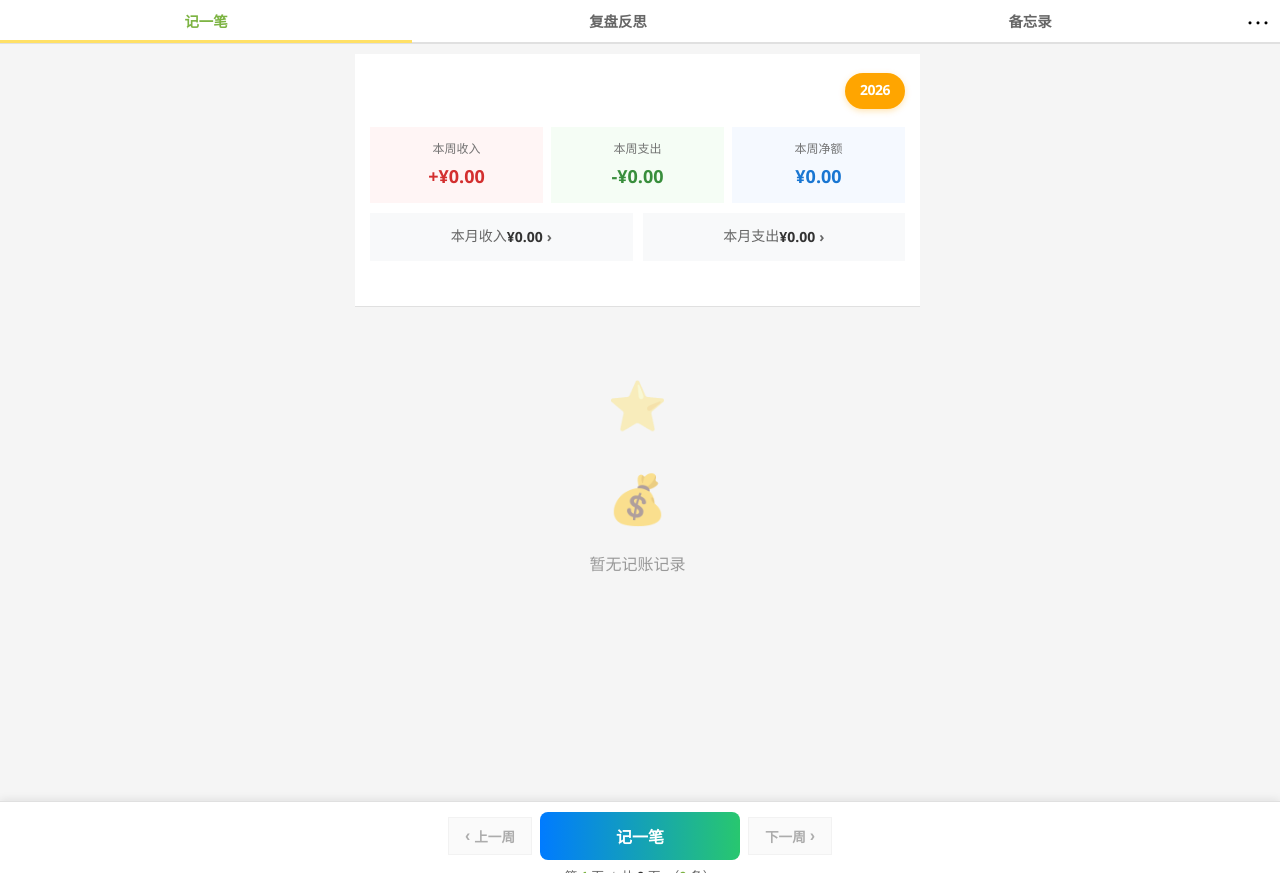
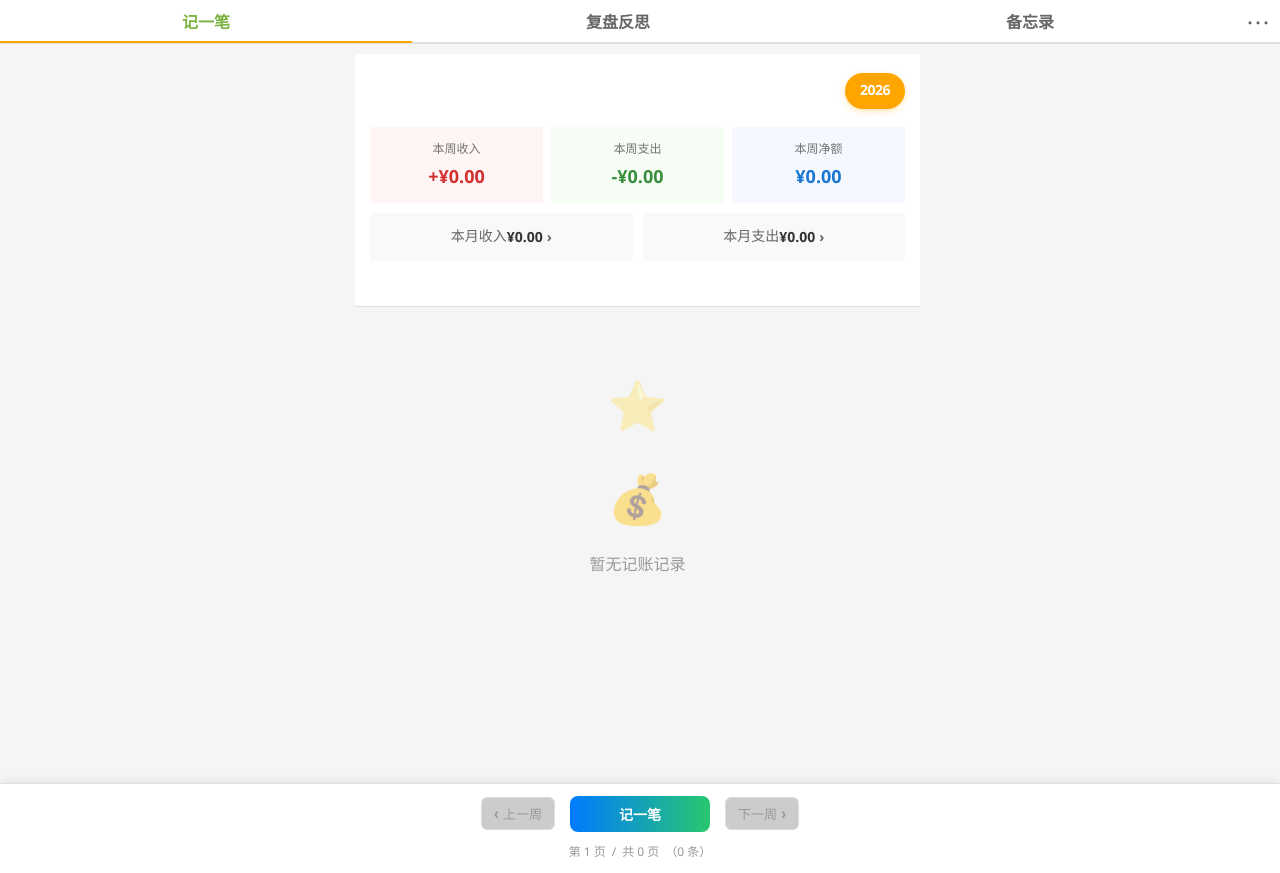
Before and after one commit to Meraki-yi/Memo-System, a FastAPI app: page /app in a window 1280 px wide. Run offline with FastAPI, Linux system fonts and the light colour scheme; the visitor is signed in with stand-in values (Sample User, id 1); data that the repository does not hold is empty; parts of the project's set-up code (start-up, migrations or seed data) failed here and were passed over.

Commit message:
css v6.2

```diff
--- a/frontend/static/css/style.css
+++ b/frontend/static/css/style.css
@@ -269,6 +269,7 @@ body {
     transition: var(--transition);
     font-size: 1.5rem;
     padding: 0;
+    color: #666666;
 }
 
 .more-btn:hover {
@@ -364,12 +365,12 @@ body {
     background: none;
     border: none;
     padding: 0;
-    font-size: 0.9rem;
-    font-weight: 600;
+    font-size: 16px;
+    font-weight: 700;
     color: var(--text-light);
     cursor: pointer;
     transition: var(--transition);
-    border-bottom: 3px solid transparent;
+    border-bottom: 2px solid transparent;
     margin-bottom: -2px;
     display: flex;
     align-items: center;
@@ -391,7 +392,7 @@ body {
 
 .tab-btn.active {
     color: var(--primary-dark);
-    border-bottom-color: var(--primary-light);
+    border-bottom-color: #FFA500;
 }
 
 .tab-content {
@@ -740,24 +741,25 @@ body {
     border-top: 1px solid var(--border-color);
     box-shadow: 0 -2px 8px rgba(0, 0, 0, 0.08);
     z-index: 99;
-    padding: 10px 15px;
+    padding: 12px 15px;
     display: flex;
     justify-content: center;
-    height: 72px;
+    height: auto;
+    min-height: 70px;
 }
 
 .bottom-bar-content {
     display: flex;
     flex-direction: column;
     align-items: center;
-    gap: 6px;
+    gap: 10px;
     width: 100%;
     max-width: 600px;
 }
 
 .bottom-bar-nav {
     display: flex;
-    gap: 8px;
+    gap: 15px;
     align-items: center;
     justify-content: center;
     width: 100%;
@@ -770,54 +772,56 @@ body {
 }
 
 .nav-btn {
-    background: var(--bg-light);
-    border: 1px solid var(--border-color);
-    padding: 8px 16px;
-    border-radius: 0;
-    font-size: 0.85rem;
+    background: #F5F5F5;
+    border: 1px solid #DDDDDD;
+    color: #666666;
+    padding: 6px 12px;
+    border-radius: 6px;
+    font-size: 13px;
+    font-weight: 400;
+    cursor: pointer;
+    transition: var(--transition);
+    display: flex;
+    align-items: center;
+    gap: 4px;
+    white-space: nowrap;
+}
+
+/* 移除导航按钮hover效果 */
+.nav-btn:hover:not(:disabled) {
+    background: #E8E8E8;
+    border-color: #CCCCCC;
+}
+
+.nav-btn:disabled {
+    background: #CCCCCC;
+    color: #999999;
+    cursor: not-allowed;
+    opacity: 1;
+}
+
+.nav-btn .icon {
+    font-size: 1rem;
+    font-weight: bold;
+}
+
+.add-record-btn {
+    background: linear-gradient(90deg, #007BFF, #28C76F);
+    border: none;
+    padding: 0;
+    border-radius: 8px;
+    font-size: 14px;
     font-weight: 600;
     cursor: pointer;
     transition: var(--transition);
     display: flex;
     align-items: center;
+    justify-content: center;
     gap: 4px;
-    color: var(--text-dark);
-    white-space: nowrap;
-}
-
-/* 移除导航按钮hover效果 */
-.nav-btn:hover:not(:disabled) {
-    background: var(--bg-light);
-    border-color: var(--border-color);
-}
-
-.nav-btn:disabled {
-    opacity: 0.4;
-    cursor: not-allowed;
-}
-
-.nav-btn .icon {
-    font-size: 1rem;
-    font-weight: bold;
-}
-
-.add-record-btn {
-    background: linear-gradient(to right, #007BFF, #28C76F);
-    border: none;
-    padding: 12px 24px;
-    border-radius: 8px;
-    font-size: 16px;
-    font-weight: 600;
-    cursor: pointer;
-    transition: var(--transition);
-    display: flex;
-    align-items: center;
-    justify-content: center;
-    gap: 8px;
     color: #FFFFFF;
     white-space: nowrap;
-    min-height: 40px;
-    min-width: 200px;
+    width: 140px;
+    height: 36px;
 }
 
 /* 移除记一笔按钮hover效果 */
@@ -837,27 +841,27 @@ body {
     display: flex;
     align-items: center;
     gap: 6px;
-    font-size: 0.8rem;
-    color: var(--text-light);
+    font-size: 12px;
+    color: #999999;
 }
 
 .bottom-bar-info .pagination-current span {
-    color: var(--primary-dark);
-    font-weight: 600;
+    color: #999999;
+    font-weight: 400;
 }
 
 .bottom-bar-info .pagination-total span {
-    color: var(--text-dark);
-    font-weight: 600;
+    color: #999999;
+    font-weight: 400;
 }
 
 .bottom-bar-info .pagination-items span {
-    color: var(--primary-dark);
-    font-weight: 600;
+    color: #999999;
+    font-weight: 400;
 }
 
 .bottom-bar-info .pagination-divider {
-    color: var(--text-muted);
+    color: #999999;
 }
 
 /* ==================== 列表样式调整 ==================== */
--- a/frontend/static/js/app.js
+++ b/frontend/static/js/app.js
@@ -1226,8 +1226,11 @@ function changeReflectionsPage(delta) {
     if (newPage >= 1 && newPage <= state.totalPages) {
         state.currentPage = newPage;
         loadItems();
-        // 平滑滚动到顶部
-        document.getElementById('reflections-list').scrollIntoView({ behavior: 'smooth', block: 'start' });
+        // 重置滚动位置到顶部
+        const scrollable = document.querySelector('#reflections-tab .tab-content-scrollable');
+        if (scrollable) {
+            scrollable.scrollTop = 0;
+        }
     }
 }
 
--- a/frontend/templates/index.html
+++ b/frontend/templates/index.html
@@ -128,14 +128,6 @@
                 <!-- 复盘反思标签 -->
                 <div class="tab-content" id="reflections-tab">
                     <div class="tab-content-scrollable">
-                        <div class="content-header">
-                            <div class="header-actions">
-                                <button class="add-btn" onclick="showAddModal('reflection')">
-                                    <span class="icon">➕</span>
-                                    添加反思
-                                </button>
-                            </div>
-                        </div>
                         <div class="items-list" id="reflections-list">
                             <!-- 动态加载内容 -->
                         </div>
@@ -147,16 +139,20 @@
                                 <span class="icon">‹</span>
                                 上一页
                             </button>
-                            <div class="pagination-info">
-                                <span class="pagination-current">第 <span id="reflections-current-page">1</span> 页</span>
-                                <span class="pagination-divider">/</span>
-                                <span class="pagination-total">共 <span id="reflections-total-pages">1</span> 页</span>
-                                <span class="pagination-items">（<span id="reflections-total-items">0</span> 条记录）</span>
-                            </div>
+                            <button class="add-btn" onclick="showAddModal('reflection')">
+                                <span class="icon">➕</span>
+                                添加反思
+                            </button>
                             <button class="pagination-btn" id="reflections-next-btn" onclick="changeReflectionsPage(1)">
                                 下一页
                                 <span class="icon">›</span>
                             </button>
+                        </div>
+                        <div class="pagination-info">
+                            <span class="pagination-current">第 <span id="reflections-current-page">1</span> 页</span>
+                            <span class="pagination-divider">/</span>
+                            <span class="pagination-total">共 <span id="reflections-total-pages">1</span> 页</span>
+                            <span class="pagination-items">（<span id="reflections-total-items">0</span> 条记录）</span>
                         </div>
                     </div>
                 </div>
```
Also changed, not shown: other parts of frontend/static/css/style.css (+215 -65 lines).
